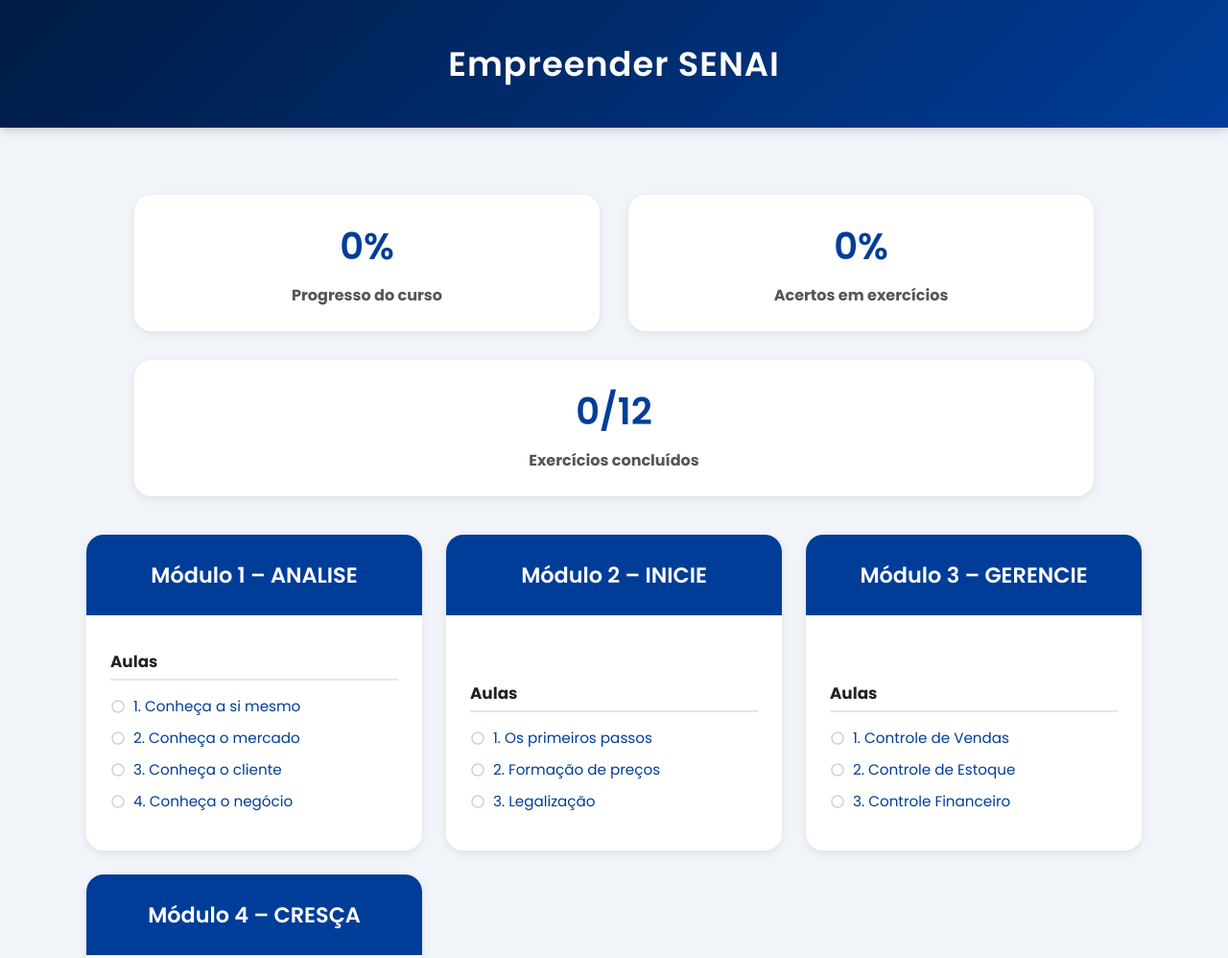
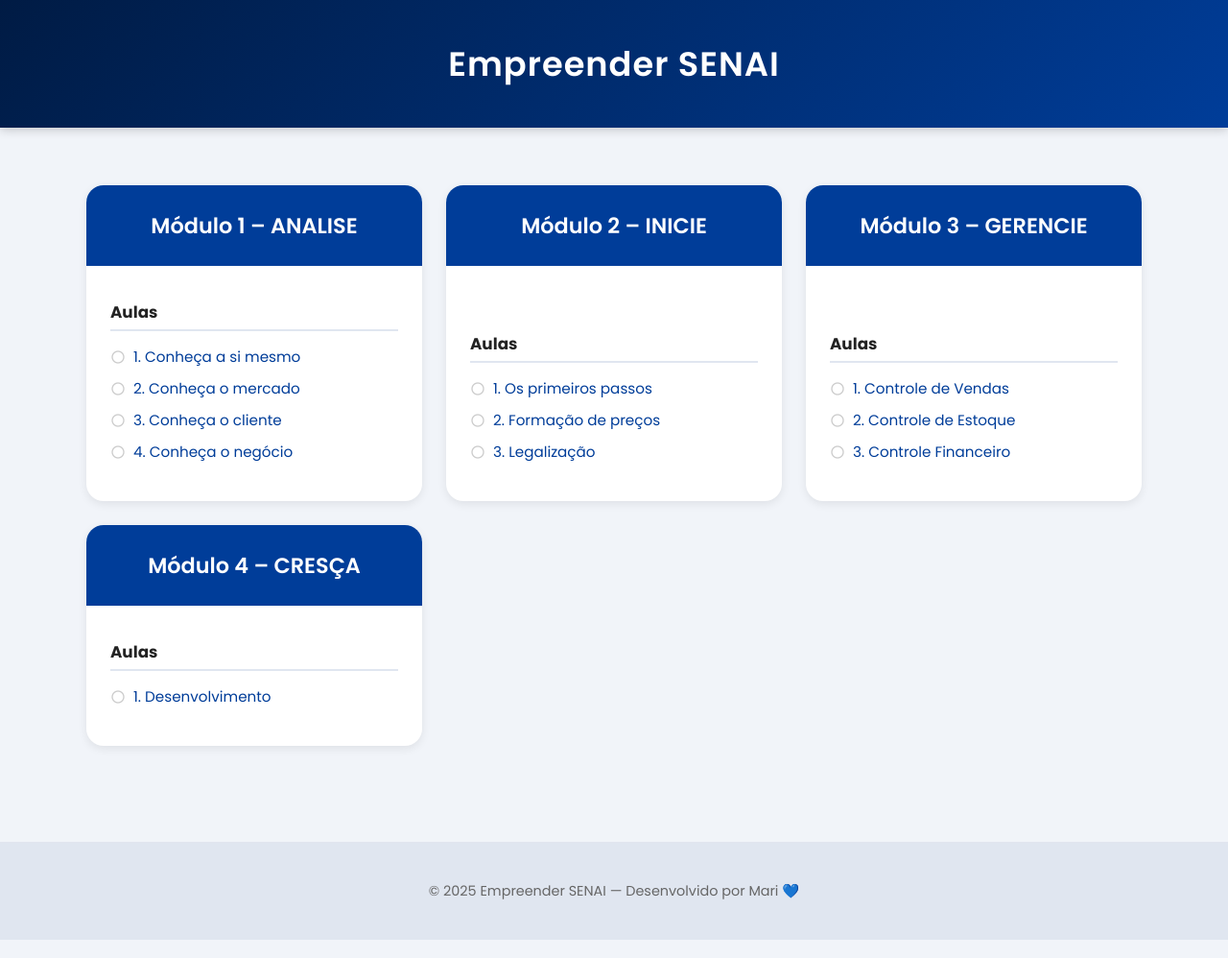
Before and after one commit to marianacamposss/curso, a plain HTML site: page index.html in a window 1280 px wide. Shown: the top 998 px of the page at 96% size. Drawn offline with Linux system fonts and the light colour scheme.

Commit message:
semprogresso

```diff
--- a/index.html
+++ b/index.html
@@ -452,23 +452,6 @@
     </header>
 
     <main>
-        <section id="home-view">
-            <section class="progress-section">
-                <div class="progress-card">
-                    <div class="progress-value" id="progressPercent">0%</div>
-                    <h3>Progresso do curso</h3>
-                </div>
-
-                <div class="progress-card">
-                    <div class="progress-value" id="correctPercent">0%</div>
-                    <h3>Acertos em exercícios</h3>
-                </div>
-
-                <div class="progress-card">
-                    <div class="progress-value" id="exercisesDone">0/12</div>
-                    <h3>Exercícios concluídos</h3>
-                </div>
-            </section>
 
             <section class="modules">
 
```
